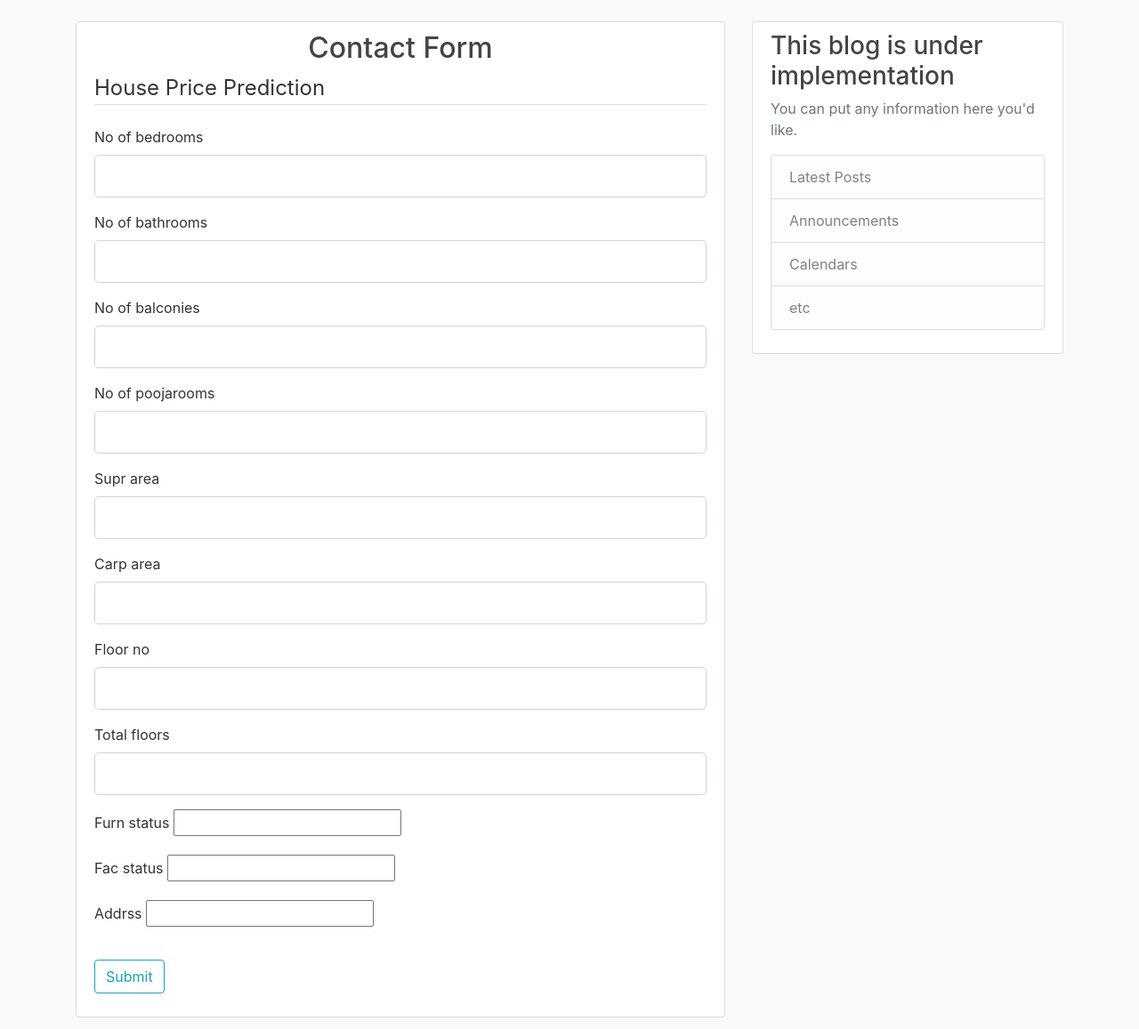
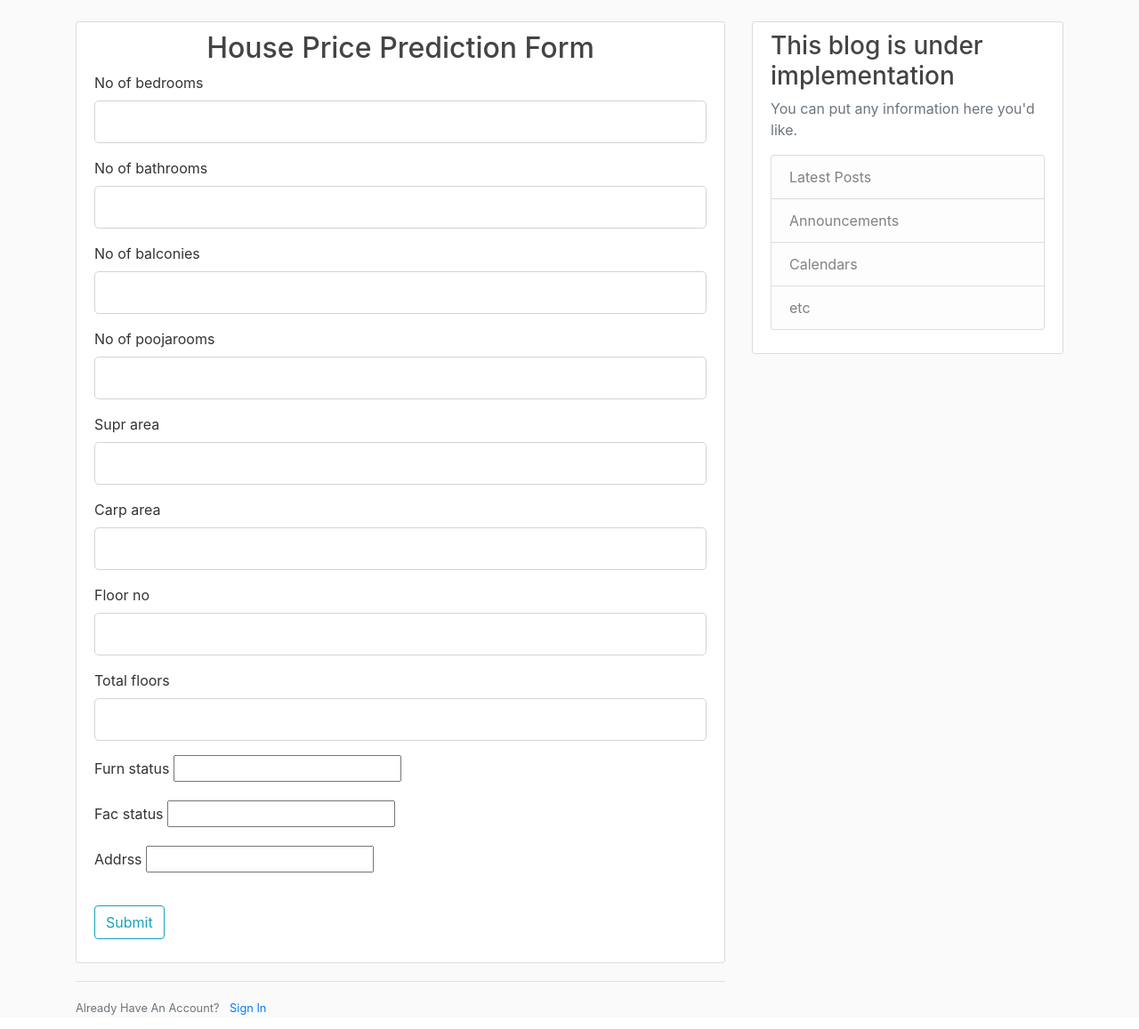
Before and after one commit to shravankumargottala/Hyderabad_House_Price_Prediction, a Flask app: template templates/flatprice.html in a window 1280 px wide. Shown: the part 56-1213 px from the top of the page at 89% size. Run offline with Flask 2, Linux system fonts and the light colour scheme; the template is opened without the code that fills it: most values are stand-ins (such as "Sample title", 1, 10 or a date in 2020); form fields are guessed from the names that the template uses; parts of the project's set-up code (start-up, migrations or seed data) failed here and were passed over; some libraries are stand-ins or nearby versions.

Commit message:
Update flatprice.html

```diff
--- a/templates/flatprice.html
+++ b/templates/flatprice.html
@@ -1,7 +1,7 @@
 {% extends "layout.html" %}
 {% block content %}
     <div class="content-section">
-        <h2 style = "text-align: center;">Contact Form</h2>
+        <h2 style = "text-align: center;">House Price Prediction Form</h2>
 
           {% for message in form.No_of_Bedrooms.errors %}
              <div>{{ message }}</div>
@@ -9,7 +9,6 @@
         <form method="POST" name = "house_form" action="{{ url_for('flat_predict')}}">
             {{ form.hidden_tag() }}
             <fieldset class="form-group">
-                <legend class="border-bottom mb-4">House Price Prediction</legend>
                 <div class="form-group">
                     {{ form.No_of_Bedrooms.label(class="form-control-label") }}
 
```
